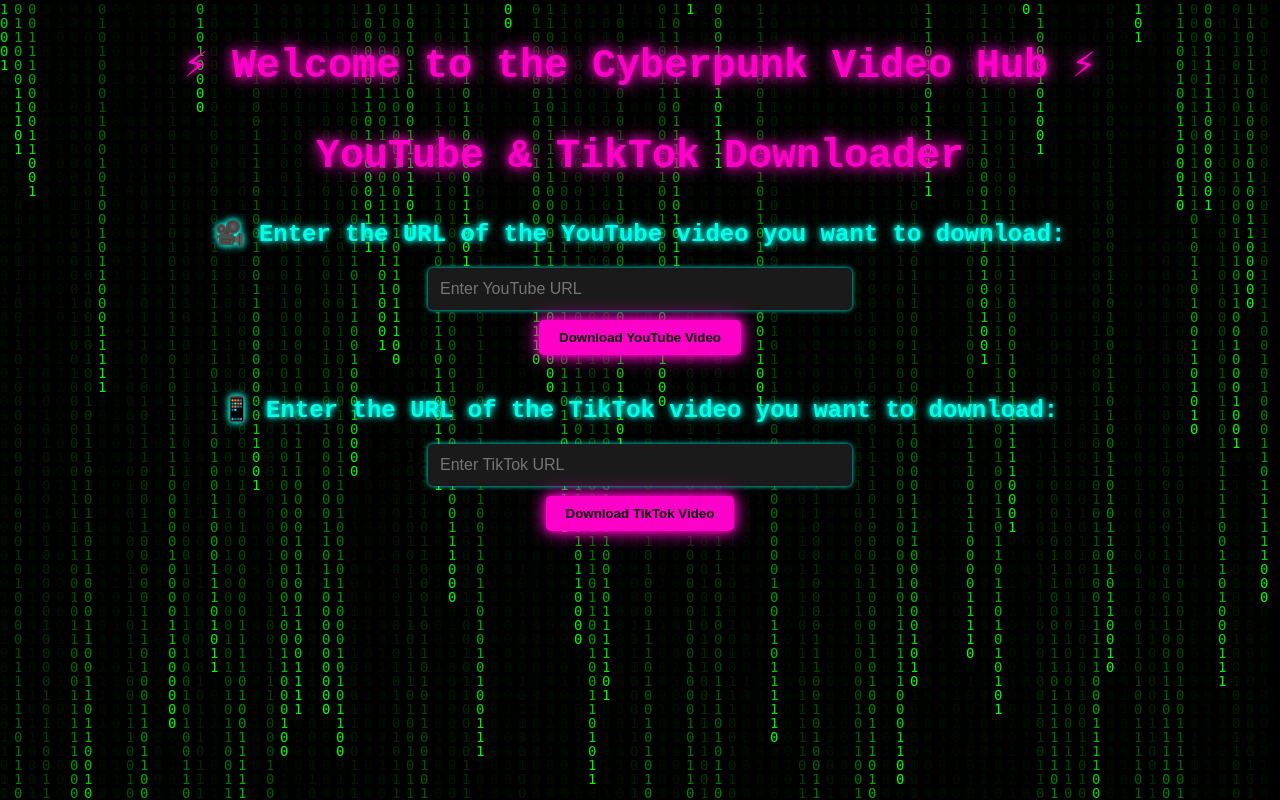
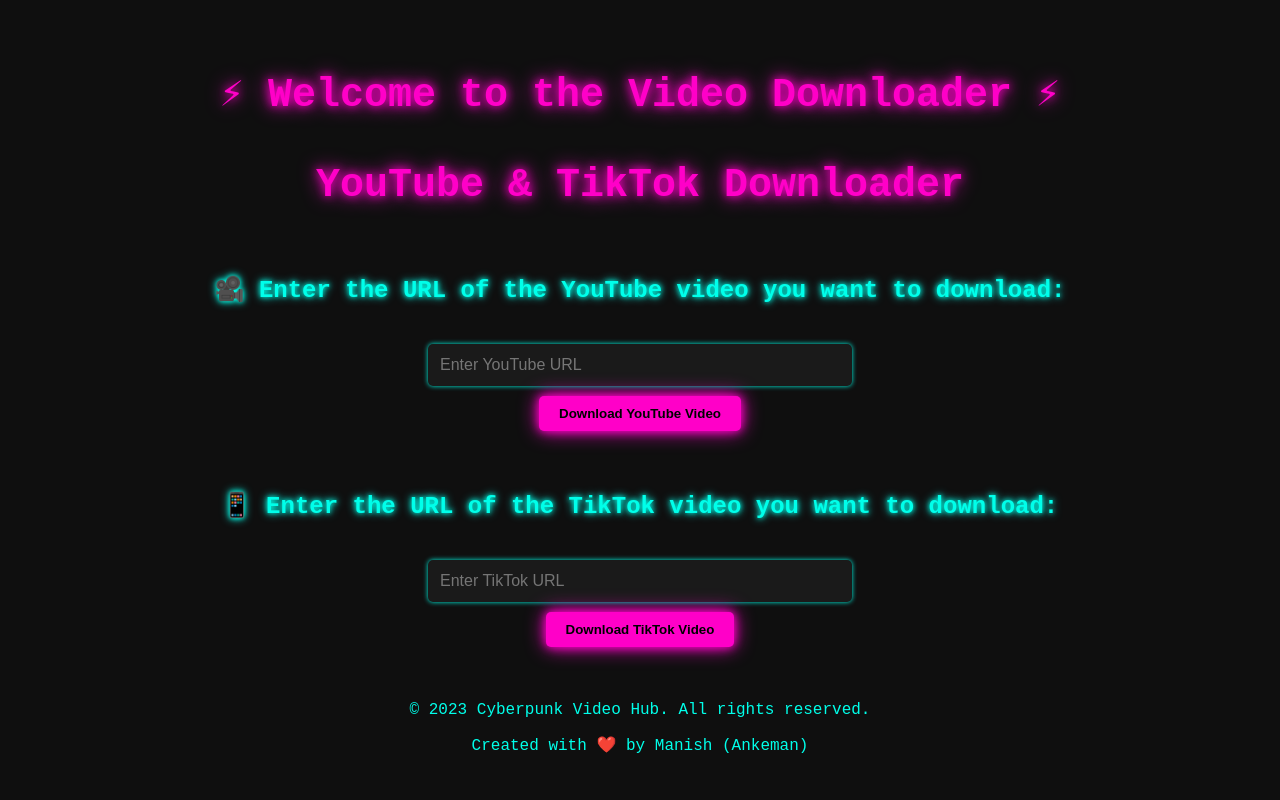
Before and after one commit to ankeman/downloadvideo, a Flask app: page / in a window 1280 px wide. Run offline with Flask 3, Linux system fonts and the light colour scheme.

Commit message:
new features

```diff
--- a/static/mystyle.css
+++ b/static/mystyle.css
@@ -1,4 +1,10 @@
 body {
+    display:flex;
+    flex-direction: column;
+    justify-content: center;
+    align-items: center;
+    height: 100vh;
+    font-size: 16px;
     background-color: #0f0f0f;
     color: #00ffea;
     font-family: 'Courier New', Courier, monospace;
@@ -56,3 +62,6 @@
 input[type="submit"]:hover {
     background-color: #e600ac;
 }
+footer {
+    font-weight: 500;
+}
--- a/templates/index.html
+++ b/templates/index.html
@@ -17,7 +17,7 @@
 <body>
     <canvas id="matrixCanvas"></canvas>
 
-    <h1>⚡ Welcome to the Cyberpunk Video Hub ⚡<br><br>YouTube & TikTok Downloader</h1>
+    <h1 align="center">⚡ Welcome to the Video Downloader ⚡<br><br>YouTube & TikTok Downloader</h1>
 
     <h2>🎥 Enter the URL of the YouTube video you want to download:</h2>
     <form action="/download_youtube" method="post">
@@ -31,33 +31,13 @@
         <input type="submit" value="Download TikTok Video">
     </form>
 
-    <script>
-        const canvas = document.getElementById('matrixCanvas');
-        const ctx = canvas.getContext('2d');
-        canvas.height = window.innerHeight;
-        canvas.width = window.innerWidth;
 
-        const letters = '01';
-        const fontSize = 14;
-        const columns = canvas.width / fontSize;
-        const drops = Array(Math.floor(columns)).fill(1);
 
-        function draw() {
-            ctx.fillStyle = 'rgba(0, 0, 0, 0.05)';
-            ctx.fillRect(0, 0, canvas.width, canvas.height);
-            ctx.fillStyle = '#00ff00';
-            ctx.font = fontSize + 'px monospace';
-            for (let i = 0; i < drops.length; i++) {
-                const text = letters[Math.floor(Math.random() * letters.length)];
-                ctx.fillText(text, i * fontSize, drops[i] * fontSize);
-                if (drops[i] * fontSize > canvas.height && Math.random() > 0.975) {
-                    drops[i] = 0;
-                }
-                drops[i]++;
-            }
-        }
 
-        setInterval(draw, 33);
-    </script>
+
+
+    <footer align="center"><br><p>© 2023 Cyberpunk Video Hub. All rights reserved.</p>
+        <p>Created with ❤️ by Manish (Ankeman)</p></footer></body>
+    </footer>
 </body>
 </html>
```
